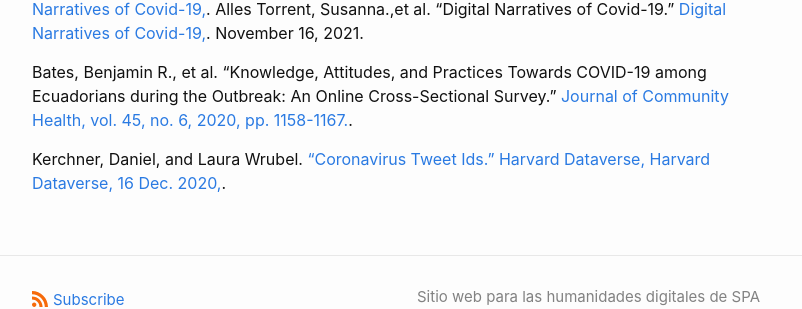
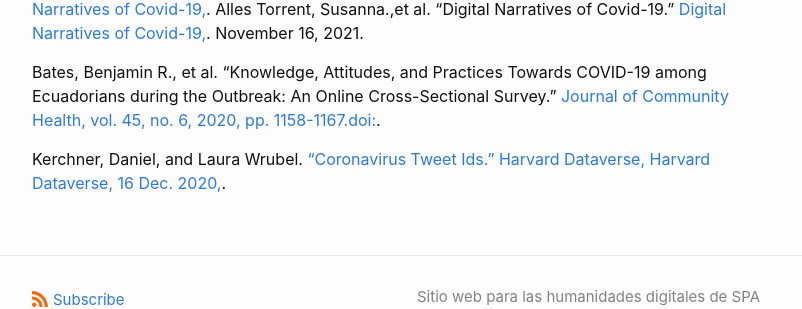
Before and after one commit to miladvh/miladvh.github.io, a Jekyll site: the page built from _posts/2021-12-8-ensayo4.md, in a window 1280 px wide and 900 px high, scrolled down 17431 px. Shown: the part 416-725 px from the top of the window, without its empty margins (238-1040 px from the left). Built offline with Jekyll 4.4.1, drawn with Linux system fonts in a browser that asks for light colours.

Commit message:
Update 2021-12-8-ensayo4.md

```diff
--- a/_posts/2021-12-8-ensayo4.md
+++ b/_posts/2021-12-8-ensayo4.md
@@ -211,6 +211,6 @@ Alles Torrent, Susanna. “A Twitter Dataset for Digital Narratives.” [Digital
 Alles Torrent, Susanna. “Coveet.py: Python Scripts to Explore Our Data.” [Digital Narratives of Covid-19,](https://covid.dh.miami.edu/explore-coveet-py/).
 Alles Torrent, Susanna.,et al. “Digital Narratives of Covid-19.” [Digital Narratives of Covid-19,](https://covid.dh.miami.edu/). November 16, 2021.
 
-Bates, Benjamin R., et al. "Knowledge, Attitudes, and Practices Towards COVID-19 among Ecuadorians during the Outbreak: An Online Cross-Sectional Survey." [Journal of Community Health, vol. 45, no. 6, 2020, pp. 1158-1167.](doi:https://dx.doi.org/10.1007/s10900-020-00916-7).
+Bates, Benjamin R., et al. "Knowledge, Attitudes, and Practices Towards COVID-19 among Ecuadorians during the Outbreak: An Online Cross-Sectional Survey." [Journal of Community Health, vol. 45, no. 6, 2020, pp. 1158-1167.doi:](https://dx.doi.org/10.1007/s10900-020-00916-7).
 
 Kerchner, Daniel, and Laura Wrubel. [“Coronavirus Tweet Ids.” Harvard Dataverse, Harvard Dataverse, 16 Dec. 2020,](https://dataverse.harvard.edu/dataset.xhtml?persistentId=doi%3A10.7910%2FDVN%2FLW0BTB).
```
